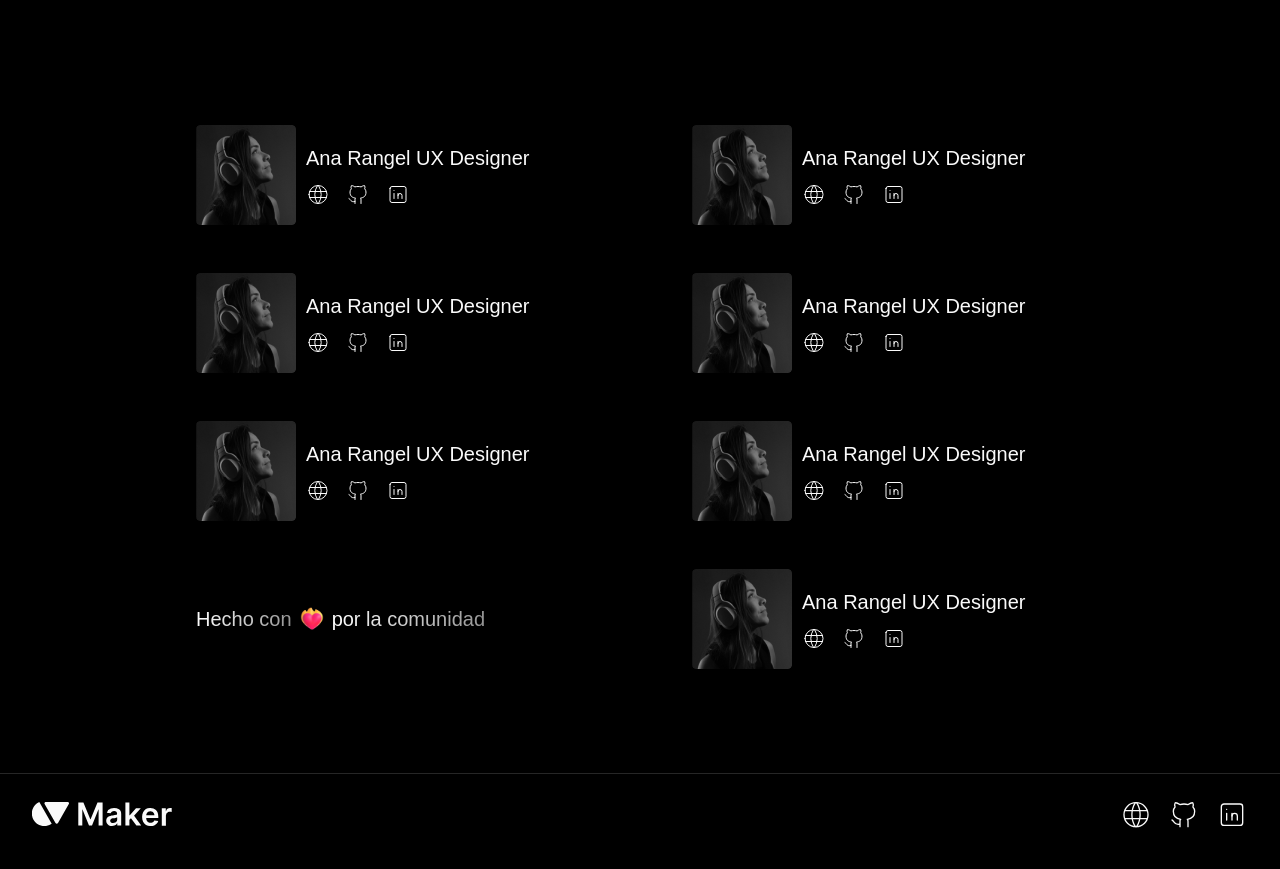
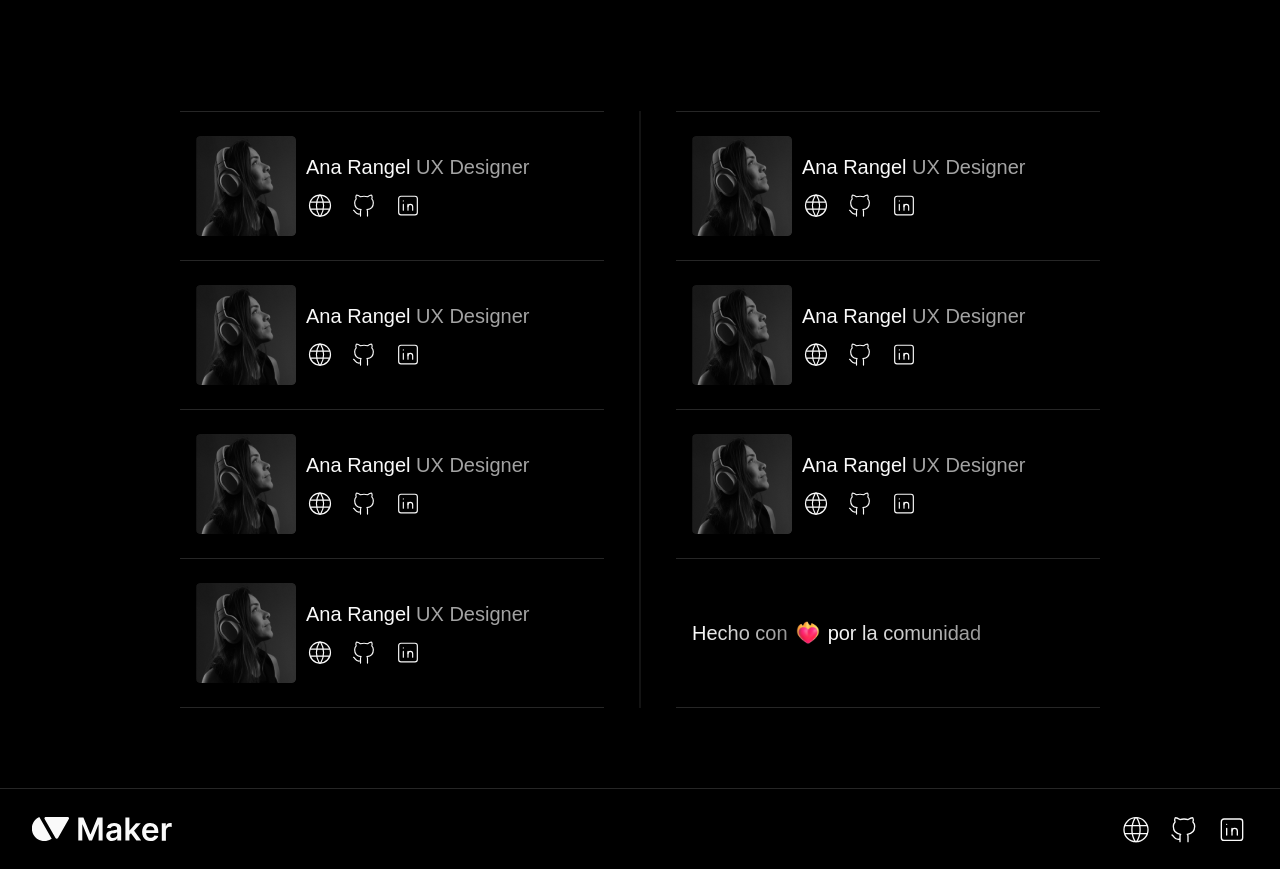
Before and after one commit to odracirdev/cv-maker, a React (Vite) app in the folder frontend/: page / in a window 1280 px wide. Shown: the part 3115-3984 px from the top of the page. Built offline with nearby package versions, Linux system fonts and the light colour scheme.

Commit message:
style: update Contributors component

```diff
--- /dev/null
+++ b/frontend/src/pages/Home/components/Contributors/index.css
@@ -0,0 +1,9 @@
+.contributors-container::before {
+  content: '';
+  width: 1px;
+  height: 100%;
+  position: absolute;
+  left: 50%;
+  translate: -50% 0;
+  background-color: theme(backgroundColor.neutral.800);
+}
--- a/frontend/src/pages/Home/components/Contributors.tsx
+++ b/frontend/src/pages/Home/components/Contributors/index.tsx
@@ -1,20 +1,24 @@
 /* eslint-disable react/react-in-jsx-scope */
+
+import './index.css'
 
 export default function About() {
   return (
     <article className="pb-20 pt-32 space-y-[104px]">
-      <h2 className="text-4xl font-bold bg-gradient-to-r from-white to-[#949494] bg-clip-text text-transparent max-w-[906px] mx-auto text-center">
+      <h2 className="text-[2.5rem] leading-[normal] font-bold bg-gradient-to-r from-white to-[#949494] bg-clip-text text-transparent max-w-[906px] mx-auto text-center">
         Lorem ipsum dolor sit amet consectetur. Quis orci molestie sed lacus
         mauris tellus.
       </h2>
-      <section className="grid grid-cols-2 gap-x-[72px] max-w-[920px] mx-auto">
-        <div className="flex gap-[10px] items-center py-6 px-4">
+      <section className="grid grid-cols-2 gap-x-[72px] max-w-[920px] mx-auto contributors-container relative">
+        <div className="flex gap-[10px] items-center py-6 px-4 border-t border-neutral-800">
           <img className="rounded-[4px]" src="/img/ana.png" alt="Ana" />
           <div className="space-y-2.5">
-            <p className="text-xl">Ana Rangel UX Designer</p>
+            <p className="text-xl">
+              Ana Rangel <span className="text-neutral-400">UX Designer</span>
+            </p>
             <div className="flex gap-4">
-              <span>
-                <svg fill="none" viewBox="0 0 24 24" width={24}>
+              <a href="#" target="_blank" rel="noopener noreferrer">
+                <svg fill="none" viewBox="0 0 24 24" width={28}>
                   <path
                     stroke="currentColor"
                     strokeLinecap="round"
@@ -28,9 +32,9 @@ export default function About() {
                     d="M11.5 3.5a17 17 0 0 0 0 18M12.5 3.5a17 17 0 0 1 0 18"
                   />
                 </svg>
-              </span>
-              <span>
-                <svg fill="none" viewBox="0 0 24 24" width={24}>
+              </a>
+              <a href="#" target="_blank" rel="noopener noreferrer">
+                <svg fill="none" viewBox="0 0 24 24" width={28}>
                   <path
                     stroke="currentColor"
                     strokeLinecap="round"
@@ -38,9 +42,9 @@ export default function About() {
                     d="M9 19.5c-4.3 1.4-4.3-2.5-6-3m12 5V18c0-1 .1-1.4-.5-2 2.8-.3 5.5-1.4 5.5-6 0-1.2-.5-2.3-1.3-3.2.4-1 .4-2.2-.1-3.2 0 0-1.1-.3-3.5 1.3-2-.5-4.2-.5-6.2 0-2.4-1.6-3.5-1.3-3.5-1.3-.5 1-.5 2.2-.1 3.2-.8.9-1.3 2-1.3 3.2 0 4.6 2.7 5.7 5.5 6-.6.6-.6 1.2-.5 2v3.5"
                   />
                 </svg>
-              </span>
-              <span>
-                <svg fill="none" viewBox="0 0 24 24" width={24}>
+              </a>
+              <a href="#" target="_blank" rel="noopener noreferrer">
+                <svg fill="none" viewBox="0 0 24 24" width={28}>
                   <path
                     stroke="currentColor"
                     strokeLinecap="round"
@@ -54,17 +58,19 @@ export default function About() {
                     d="M16 16.5v-3a2 2 0 0 0-4 0"
                   />
                 </svg>
-              </span>
+              </a>
             </div>
           </div>
         </div>
-        <div className="flex gap-[10px] items-center py-6 px-4">
+        <div className="flex gap-[10px] items-center py-6 px-4 border-t border-neutral-800">
           <img className="rounded-[4px]" src="/img/ana.png" alt="Ana" />
           <div className="space-y-2.5">
-            <p className="text-xl">Ana Rangel UX Designer</p>
+            <p className="text-xl">
+              Ana Rangel <span className="text-neutral-400">UX Designer</span>
+            </p>
             <div className="flex gap-4">
-              <span>
-                <svg fill="none" viewBox="0 0 24 24" width={24}>
+              <a href="#" target="_blank" rel="noopener noreferrer">
+                <svg fill="none" viewBox="0 0 24 24" width={28}>
                   <path
                     stroke="currentColor"
                     strokeLinecap="round"
@@ -78,9 +84,9 @@ export default function About() {
                     d="M11.5 3.5a17 17 0 0 0 0 18M12.5 3.5a17 17 0 0 1 0 18"
                   />
                 </svg>
-              </span>
-              <span>
-                <svg fill="none" viewBox="0 0 24 24" width={24}>
+              </a>
+              <a href="#" target="_blank" rel="noopener noreferrer">
+                <svg fill="none" viewBox="0 0 24 24" width={28}>
                   <path
                     stroke="currentColor"
                     strokeLinecap="round"
@@ -88,9 +94,9 @@ export default function About() {
                     d="M9 19.5c-4.3 1.4-4.3-2.5-6-3m12 5V18c0-1 .1-1.4-.5-2 2.8-.3 5.5-1.4 5.5-6 0-1.2-.5-2.3-1.3-3.2.4-1 .4-2.2-.1-3.2 0 0-1.1-.3-3.5 1.3-2-.5-4.2-.5-6.2 0-2.4-1.6-3.5-1.3-3.5-1.3-.5 1-.5 2.2-.1 3.2-.8.9-1.3 2-1.3 3.2 0 4.6 2.7 5.7 5.5 6-.6.6-.6 1.2-.5 2v3.5"
                   />
                 </svg>
-              </span>
-              <span>
-                <svg fill="none" viewBox="0 0 24 24" width={24}>
+              </a>
+              <a href="#" target="_blank" rel="noopener noreferrer">
+                <svg fill="none" viewBox="0 0 24 24" width={28}>
                   <path
                     stroke="currentColor"
                     strokeLinecap="round"
@@ -104,17 +110,19 @@ export default function About() {
                     d="M16 16.5v-3a2 2 0 0 0-4 0"
                   />
                 </svg>
-              </span>
+              </a>
             </div>
           </div>
         </div>
-        <div className="flex gap-[10px] items-center py-6 px-4">
+        <div className="flex gap-[10px] items-center py-6 px-4 border-y border-neutral-800">
           <img className="rounded-[4px]" src="/img/ana.png" alt="Ana" />
           <div className="space-y-2.5">
-            <p className="text-xl">Ana Rangel UX Designer</p>
+            <p className="text-xl">
+              Ana Rangel <span className="text-neutral-400">UX Designer</span>
+            </p>
             <div className="flex gap-4">
-              <span>
-                <svg fill="none" viewBox="0 0 24 24" width={24}>
+              <a href="#" target="_blank" rel="noopener noreferrer">
+                <svg fill="none" viewBox="0 0 24 24" width={28}>
                   <path
                     stroke="currentColor"
                     strokeLinecap="round"
@@ -128,9 +136,9 @@ export default function About() {
                     d="M11.5 3.5a17 17 0 0 0 0 18M12.5 3.5a17 17 0 0 1 0 18"
                   />
                 </svg>
-              </span>
-              <span>
-                <svg fill="none" viewBox="0 0 24 24" width={24}>
+              </a>
+              <a href="#" target="_blank" rel="noopener noreferrer">
+                <svg fill="none" viewBox="0 0 24 24" width={28}>
                   <path
                     stroke="currentColor"
                     strokeLinecap="round"
@@ -138,9 +146,9 @@ export default function About() {
                     d="M9 19.5c-4.3 1.4-4.3-2.5-6-3m12 5V18c0-1 .1-1.4-.5-2 2.8-.3 5.5-1.4 5.5-6 0-1.2-.5-2.3-1.3-3.2.4-1 .4-2.2-.1-3.2 0 0-1.1-.3-3.5 1.3-2-.5-4.2-.5-6.2 0-2.4-1.6-3.5-1.3-3.5-1.3-.5 1-.5 2.2-.1 3.2-.8.9-1.3 2-1.3 3.2 0 4.6 2.7 5.7 5.5 6-.6.6-.6 1.2-.5 2v3.5"
                   />
                 </svg>
-              </span>
-              <span>
-                <svg fill="none" viewBox="0 0 24 24" width={24}>
+              </a>
+              <a href="#" target="_blank" rel="noopener noreferrer">
+                <svg fill="none" viewBox="0 0 24 24" width={28}>
                   <path
                     stroke="currentColor"
                     strokeLinecap="round"
@@ -154,17 +162,19 @@ export default function About() {
                     d="M16 16.5v-3a2 2 0 0 0-4 0"
                   />
                 </svg>
-              </span>
+              </a>
             </div>
           </div>
         </div>
-        <div className="flex gap-[10px] items-center py-6 px-4">
+        <div className="flex gap-[10px] items-center py-6 px-4 border-y border-neutral-800">
           <img className="rounded-[4px]" src="/img/ana.png" alt="Ana" />
           <div className="space-y-2.5">
-            <p className="text-xl">Ana Rangel UX Designer</p>
+            <p className="text-xl">
+              Ana Rangel <span className="text-neutral-400">UX Designer</span>
+            </p>
             <div className="flex gap-4">
-              <span>
-                <svg fill="none" viewBox="0 0 24 24" width={24}>
+              <a href="#" target="_blank" rel="noopener noreferrer">
+                <svg fill="none" viewBox="0 0 24 24" width={28}>
                   <path
                     stroke="currentColor"
                     strokeLinecap="round"
@@ -178,9 +188,9 @@ export default function About() {
                     d="M11.5 3.5a17 17 0 0 0 0 18M12.5 3.5a17 17 0 0 1 0 18"
                   />
                 </svg>
-              </span>
-              <span>
-                <svg fill="none" viewBox="0 0 24 24" width={24}>
+              </a>
+              <a href="#" target="_blank" rel="noopener noreferrer">
+                <svg fill="none" viewBox="0 0 24 24" width={28}>
                   <path
                     stroke="currentColor"
                     strokeLinecap="round"
@@ -188,9 +198,9 @@ export default function About() {
                     d="M9 19.5c-4.3 1.4-4.3-2.5-6-3m12 5V18c0-1 .1-1.4-.5-2 2.8-.3 5.5-1.4 5.5-6 0-1.2-.5-2.3-1.3-3.2.4-1 .4-2.2-.1-3.2 0 0-1.1-.3-3.5 1.3-2-.5-4.2-.5-6.2 0-2.4-1.6-3.5-1.3-3.5-1.3-.5 1-.5 2.2-.1 3.2-.8.9-1.3 2-1.3 3.2 0 4.6 2.7 5.7 5.5 6-.6.6-.6 1.2-.5 2v3.5"
                   />
                 </svg>
-              </span>
-              <span>
-                <svg fill="none" viewBox="0 0 24 24" width={24}>
+              </a>
+              <a href="#" target="_blank" rel="noopener noreferrer">
+                <svg fill="none" viewBox="0 0 24 24" width={28}>
                   <path
                     stroke="currentColor"
                     strokeLinecap="round"
@@ -204,17 +214,19 @@ export default function About() {
                     d="M16 16.5v-3a2 2 0 0 0-4 0"
                   />
                 </svg>
-              </span>
+              </a>
             </div>
           </div>
         </div>
         <div className="flex gap-[10px] items-center py-6 px-4">
           <img className="rounded-[4px]" src="/img/ana.png" alt="Ana" />
           <div className="space-y-2.5">
-            <p className="text-xl">Ana Rangel UX Designer</p>
+            <p className="text-xl">
+              Ana Rangel <span className="text-neutral-400">UX Designer</span>
+            </p>
             <div className="flex gap-4">
-              <span>
-                <svg fill="none" viewBox="0 0 24 24" width={24}>
+              <a href="#" target="_blank" rel="noopener noreferrer">
+                <svg fill="none" viewBox="0 0 24 24" width={28}>
                   <path
                     stroke="currentColor"
                     strokeLinecap="round"
@@ -228,9 +240,9 @@ export default function About() {
                     d="M11.5 3.5a17 17 0 0 0 0 18M12.5 3.5a17 17 0 0 1 0 18"
                   />
                 </svg>
-              </span>
-              <span>
-                <svg fill="none" viewBox="0 0 24 24" width={24}>
+              </a>
+              <a href="#" target="_blank" rel="noopener noreferrer">
+                <svg fill="none" viewBox="0 0 24 24" width={28}>
                   <path
                     stroke="currentColor"
                     strokeLinecap="round"
@@ -238,9 +250,9 @@ export default function About() {
                     d="M9 19.5c-4.3 1.4-4.3-2.5-6-3m12 5V18c0-1 .1-1.4-.5-2 2.8-.3 5.5-1.4 5.5-6 0-1.2-.5-2.3-1.3-3.2.4-1 .4-2.2-.1-3.2 0 0-1.1-.3-3.5 1.3-2-.5-4.2-.5-6.2 0-2.4-1.6-3.5-1.3-3.5-1.3-.5 1-.5 2.2-.1 3.2-.8.9-1.3 2-1.3 3.2 0 4.6 2.7 5.7 5.5 6-.6.6-.6 1.2-.5 2v3.5"
                   />
                 </svg>
-              </span>
-              <span>
-                <svg fill="none" viewBox="0 0 24 24" width={24}>
+              </a>
+              <a href="#" target="_blank" rel="noopener noreferrer">
+                <svg fill="none" viewBox="0 0 24 24" width={28}>
                   <path
                     stroke="currentColor"
                     strokeLinecap="round"
@@ -254,17 +266,19 @@ export default function About() {
                     d="M16 16.5v-3a2 2 0 0 0-4 0"
                   />
                 </svg>
-              </span>
+              </a>
             </div>
           </div>
         </div>
         <div className="flex gap-[10px] items-center py-6 px-4">
           <img className="rounded-[4px]" src="/img/ana.png" alt="Ana" />
           <div className="space-y-2.5">
-            <p className="text-xl">Ana Rangel UX Designer</p>
+            <p className="text-xl">
+              Ana Rangel <span className="text-neutral-400">UX Designer</span>
+            </p>
             <div className="flex gap-4">
-              <span>
-                <svg fill="none" viewBox="0 0 24 24" width={24}>
+              <a href="#" target="_blank" rel="noopener noreferrer">
+                <svg fill="none" viewBox="0 0 24 24" width={28}>
                   <path
                     stroke="currentColor"
                     strokeLinecap="round"
@@ -278,9 +292,9 @@ export default function About() {
                     d="M11.5 3.5a17 17 0 0 0 0 18M12.5 3.5a17 17 0 0 1 0 18"
                   />
                 </svg>
-              </span>
-              <span>
-                <svg fill="none" viewBox="0 0 24 24" width={24}>
+              </a>
+              <a href="#" target="_blank" rel="noopener noreferrer">
+                <svg fill="none" viewBox="0 0 24 24" width={28}>
                   <path
                     stroke="currentColor"
                     strokeLinecap="round"
@@ -288,9 +302,9 @@ export default function About() {
                     d="M9 19.5c-4.3 1.4-4.3-2.5-6-3m12 5V18c0-1 .1-1.4-.5-2 2.8-.3 5.5-1.4 5.5-6 0-1.2-.5-2.3-1.3-3.2.4-1 .4-2.2-.1-3.2 0 0-1.1-.3-3.5 1.3-2-.5-4.2-.5-6.2 0-2.4-1.6-3.5-1.3-3.5-1.3-.5 1-.5 2.2-.1 3.2-.8.9-1.3 2-1.3 3.2 0 4.6 2.7 5.7 5.5 6-.6.6-.6 1.2-.5 2v3.5"
                   />
                 </svg>
-              </span>
-              <span>
-                <svg fill="none" viewBox="0 0 24 24" width={24}>
+              </a>
+              <a href="#" target="_blank" rel="noopener noreferrer">
+                <svg fill="none" viewBox="0 0 24 24" width={28}>
                   <path
                     stroke="currentColor"
                     strokeLinecap="round"
@@ -304,11 +318,63 @@ export default function About() {
                     d="M16 16.5v-3a2 2 0 0 0-4 0"
                   />
                 </svg>
-              </span>
+              </a>
             </div>
           </div>
         </div>
-        <div className="flex gap-[10px] items-center py-6 px-4">
+        <div className="flex gap-[10px] items-center py-6 px-4 border-y border-neutral-800">
+          <img className="rounded-[4px]" src="/img/ana.png" alt="Ana" />
+          <div className="space-y-2.5">
+            <p className="text-xl">
+              Ana Rangel <span className="text-neutral-400">UX Designer</span>
+            </p>
+            <div className="flex gap-4">
+              <a href="#" target="_blank" rel="noopener noreferrer">
+                <svg fill="none" viewBox="0 0 24 24" width={28}>
+                  <path
+                    stroke="currentColor"
+                    strokeLinecap="round"
+                    strokeLinejoin="round"
+                    d="M3 12.5a9 9 0 1 0 18 0 9 9 0 0 0-18 0ZM3.6 9.5h16.8M3.6 15.5h16.8"
+                  />
+                  <path
+                    stroke="currentColor"
+                    strokeLinecap="round"
+                    strokeLinejoin="round"
+                    d="M11.5 3.5a17 17 0 0 0 0 18M12.5 3.5a17 17 0 0 1 0 18"
+                  />
+                </svg>
+              </a>
+              <a href="#" target="_blank" rel="noopener noreferrer">
+                <svg fill="none" viewBox="0 0 24 24" width={28}>
+                  <path
+                    stroke="currentColor"
+                    strokeLinecap="round"
+                    strokeLinejoin="round"
+                    d="M9 19.5c-4.3 1.4-4.3-2.5-6-3m12 5V18c0-1 .1-1.4-.5-2 2.8-.3 5.5-1.4 5.5-6 0-1.2-.5-2.3-1.3-3.2.4-1 .4-2.2-.1-3.2 0 0-1.1-.3-3.5 1.3-2-.5-4.2-.5-6.2 0-2.4-1.6-3.5-1.3-3.5-1.3-.5 1-.5 2.2-.1 3.2-.8.9-1.3 2-1.3 3.2 0 4.6 2.7 5.7 5.5 6-.6.6-.6 1.2-.5 2v3.5"
+                  />
+                </svg>
+              </a>
+              <a href="#" target="_blank" rel="noopener noreferrer">
+                <svg fill="none" viewBox="0 0 24 24" width={28}>
+                  <path
+                    stroke="currentColor"
+                    strokeLinecap="round"
+                    strokeLinejoin="round"
+                    d="M4 6.5a2 2 0 0 1 2-2h12a2 2 0 0 1 2 2v12a2 2 0 0 1-2 2H6a2 2 0 0 1-2-2v-12ZM8 11.5v5M8 8.5v0M12 16.5v-5"
+                  />
+                  <path
+                    stroke="currentColor"
+                    strokeLinecap="round"
+                    strokeLinejoin="round"
+                    d="M16 16.5v-3a2 2 0 0 0-4 0"
+                  />
+                </svg>
+              </a>
+            </div>
+          </div>
+        </div>
+        <div className="flex gap-[10px] items-center py-6 px-4 border-y border-neutral-800">
           <p className="flex items-center gap-2 text-xl font-medium">
             <span className="bg-gradient-to-r from-white to-[#949494] bg-clip-text text-transparent">
               Hecho con
@@ -323,56 +389,6 @@ export default function About() {
             </span>
           </p>
         </div>
-        <div className="flex gap-[10px] items-center py-6 px-4">
-          <img className="rounded-[4px]" src="/img/ana.png" alt="Ana" />
-          <div className="space-y-2.5">
-            <p className="text-xl">Ana Rangel UX Designer</p>
-            <div className="flex gap-4">
-              <span>
-                <svg fill="none" viewBox="0 0 24 24" width={24}>
-                  <path
-                    stroke="currentColor"
-                    strokeLinecap="round"
-                    strokeLinejoin="round"
-                    d="M3 12.5a9 9 0 1 0 18 0 9 9 0 0 0-18 0ZM3.6 9.5h16.8M3.6 15.5h16.8"
-                  />
-                  <path
-                    stroke="currentColor"
-                    strokeLinecap="round"
-                    strokeLinejoin="round"
-                    d="M11.5 3.5a17 17 0 0 0 0 18M12.5 3.5a17 17 0 0 1 0 18"
-                  />
-                </svg>
-              </span>
-              <span>
-                <svg fill="none" viewBox="0 0 24 24" width={24}>
-                  <path
-                    stroke="currentColor"
-                    strokeLinecap="round"
-                    strokeLinejoin="round"
-                    d="M9 19.5c-4.3 1.4-4.3-2.5-6-3m12 5V18c0-1 .1-1.4-.5-2 2.8-.3 5.5-1.4 5.5-6 0-1.2-.5-2.3-1.3-3.2.4-1 .4-2.2-.1-3.2 0 0-1.1-.3-3.5 1.3-2-.5-4.2-.5-6.2 0-2.4-1.6-3.5-1.3-3.5-1.3-.5 1-.5 2.2-.1 3.2-.8.9-1.3 2-1.3 3.2 0 4.6 2.7 5.7 5.5 6-.6.6-.6 1.2-.5 2v3.5"
-                  />
-                </svg>
-              </span>
-              <span>
-                <svg fill="none" viewBox="0 0 24 24" width={24}>
-                  <path
-                    stroke="currentColor"
-                    strokeLinecap="round"
-                    strokeLinejoin="round"
-                    d="M4 6.5a2 2 0 0 1 2-2h12a2 2 0 0 1 2 2v12a2 2 0 0 1-2 2H6a2 2 0 0 1-2-2v-12ZM8 11.5v5M8 8.5v0M12 16.5v-5"
-                  />
-                  <path
-                    stroke="currentColor"
-                    strokeLinecap="round"
-                    strokeLinejoin="round"
-                    d="M16 16.5v-3a2 2 0 0 0-4 0"
-                  />
-                </svg>
-              </span>
-            </div>
-          </div>
-        </div>
       </section>
     </article>
   )
```
